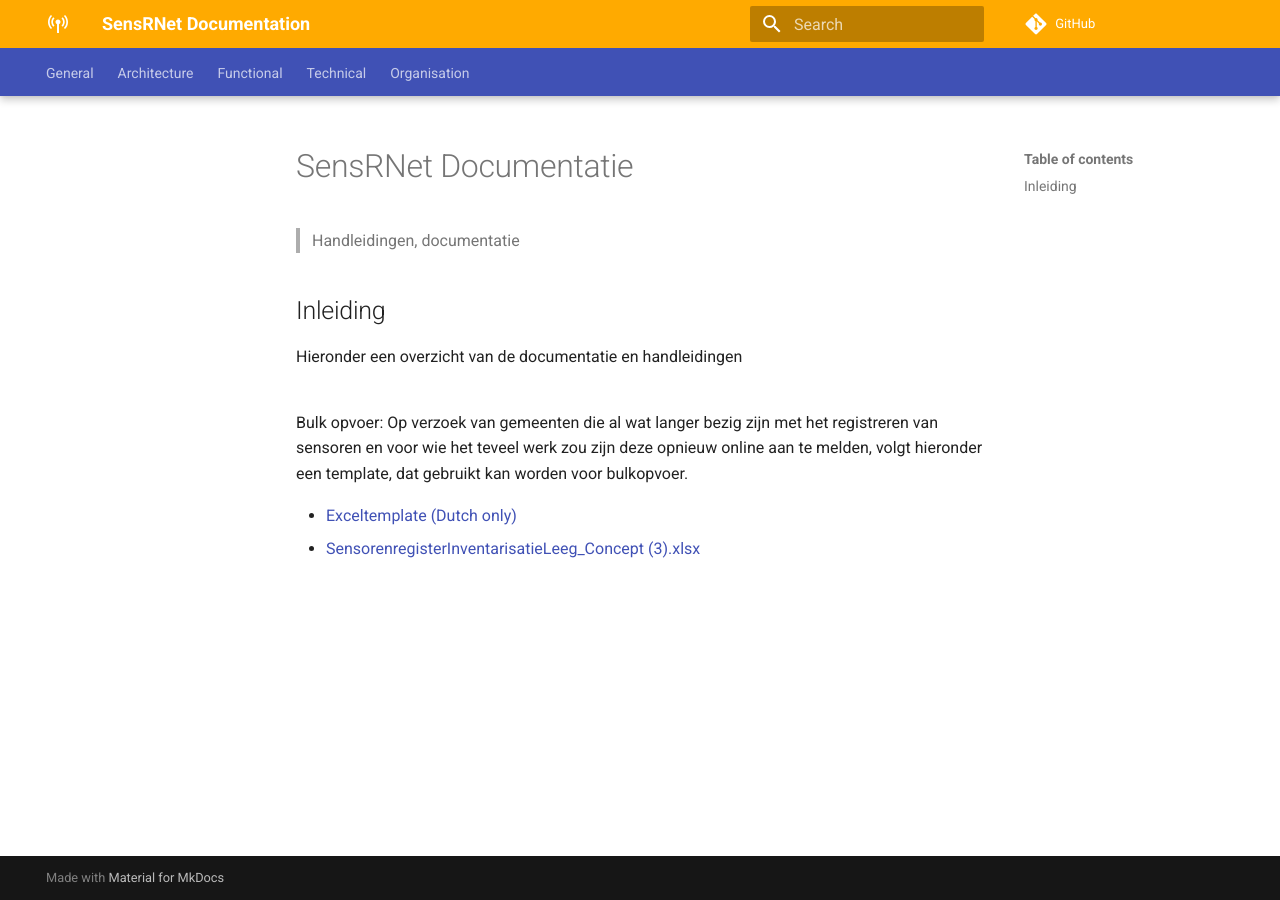
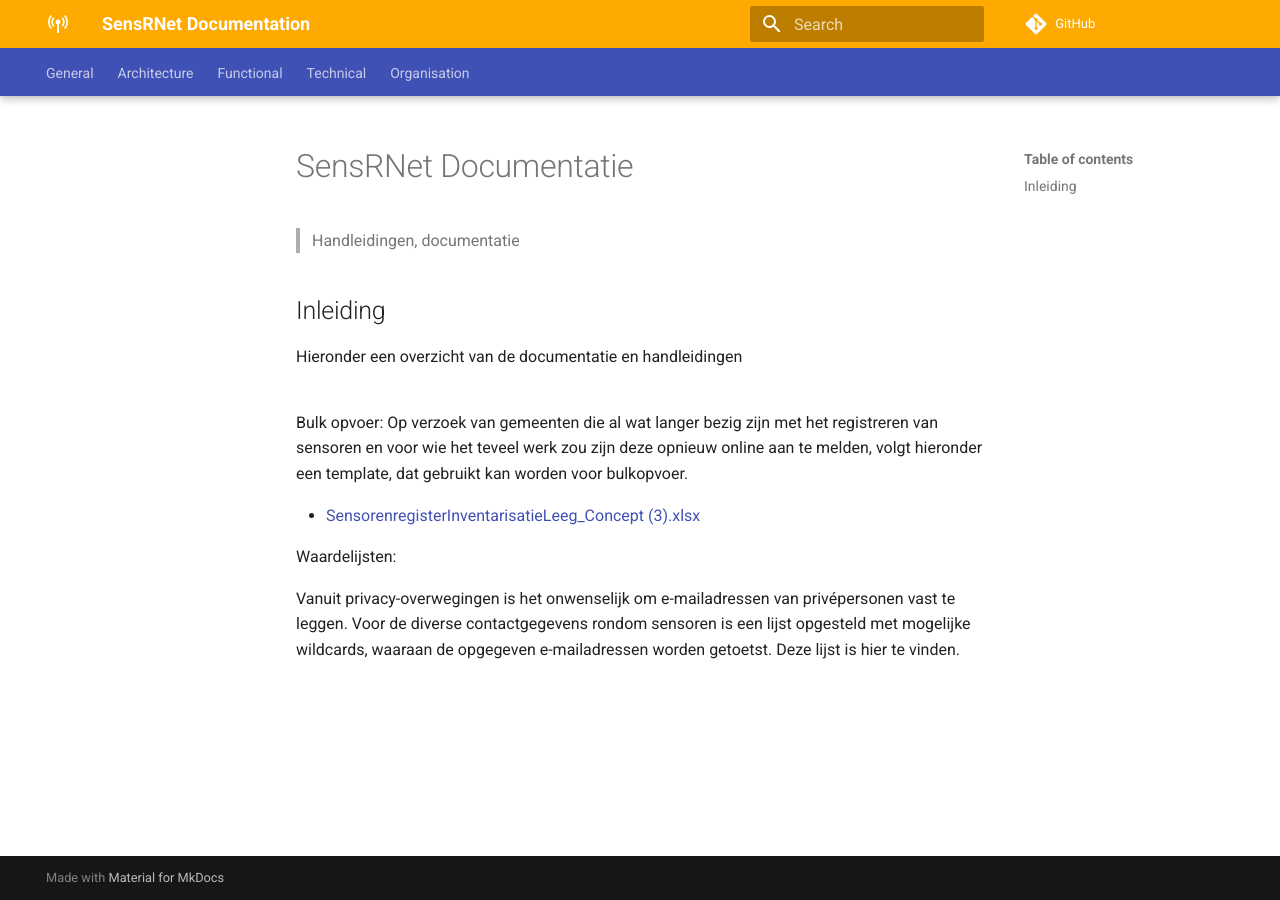
Before and after one commit to kadaster-labs/sensrnet-home, an MkDocs documentation site: the page built from docs/DocumentationNL.md, in a window 1280 px wide. Built offline with MkDocs 1.6.1 and Material for MkDocs 9.7.7, drawn with Linux system fonts in a browser that asks for light colours; comment, search, counter and statistics services are not loaded.

Commit message:
Update DocumentationNL.md

```diff
--- a/docs/DocumentationNL.md
+++ b/docs/DocumentationNL.md
@@ -8,5 +8,8 @@ Hieronder een overzicht van de documentatie en handleidingen
 Bulk opvoer:
 Op verzoek van gemeenten die al wat langer bezig zijn met het registreren van sensoren en voor wie het teveel werk zou zijn deze opnieuw online aan te melden, volgt hieronder een template, dat gebruikt kan worden voor bulkopvoer.
 
-- [Exceltemplate (Dutch only)](SensorenregisterInventarisatieLeeg_Concept (3).xlsx)
 - [SensorenregisterInventarisatieLeeg_Concept (3).xlsx](https://github.com/kadaster-labs/sensrnet-home/files/7395827/SensorenregisterInventarisatieLeeg_Concept.3.xlsx)
+
+Waardelijsten:
+
+Vanuit privacy-overwegingen is het onwenselijk om e-mailadressen van privépersonen vast te leggen. Voor de diverse contactgegevens rondom sensoren is een lijst opgesteld met mogelijke wildcards, waaraan de opgegeven e-mailadressen worden getoetst. Deze lijst is hier te vinden.
```
